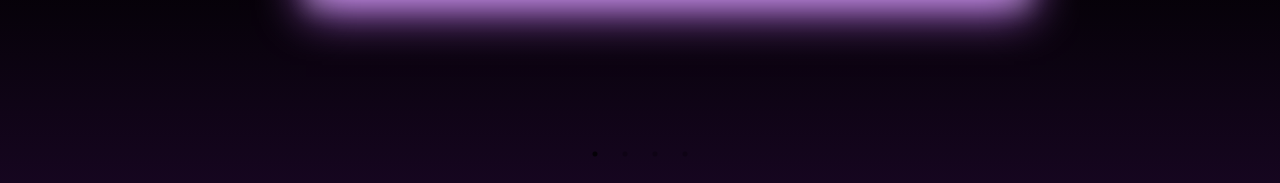
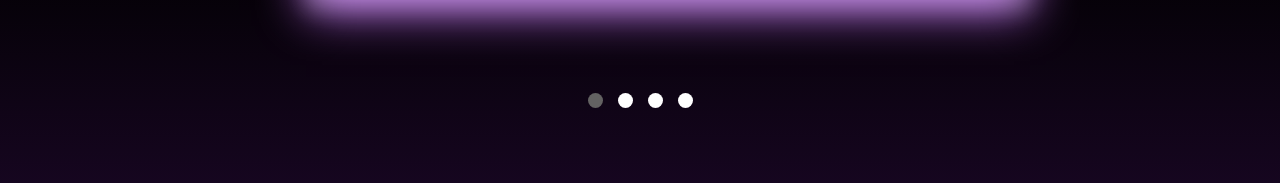
Before and after one commit to inibeliaa/gamgame, a Next.js app: page / in a window 1280 px wide. Shown: the part 1392-1575 px from the top of the page. Built offline with nearby package versions, Linux system fonts and the light colour scheme; a web font is replaced by a local one.

Commit message:
custom dot

```diff
--- a/src/app/components/carousel.tsx
+++ b/src/app/components/carousel.tsx
@@ -24,6 +24,7 @@ function CustomArrows(){
   };
   const settings = {
     dots: true,
+    customPaging: () => <div className="customDot" />,
     infinite: true,
     slidesToShow: 1,
     slidesToScroll: 1,
--- a/src/app/globals.css
+++ b/src/app/globals.css
@@ -38,7 +38,21 @@ body {
     font-weight: 400;
     font-style: normal;
   }
-  /* Customize the dots' color */
+.customDot {
+  width: 15px;
+  height: 15px;
+  background-color: #ffffff;
+  border-radius: 50%;
+  display: inline-block;
+  transition: background-color 0.3s ease;
+  margin-bottom: 50px;
+}
+
+.slick-dots li.slick-active .customDot {
+  background-color: #636262;
+}
+
+
 
 
 }
```
